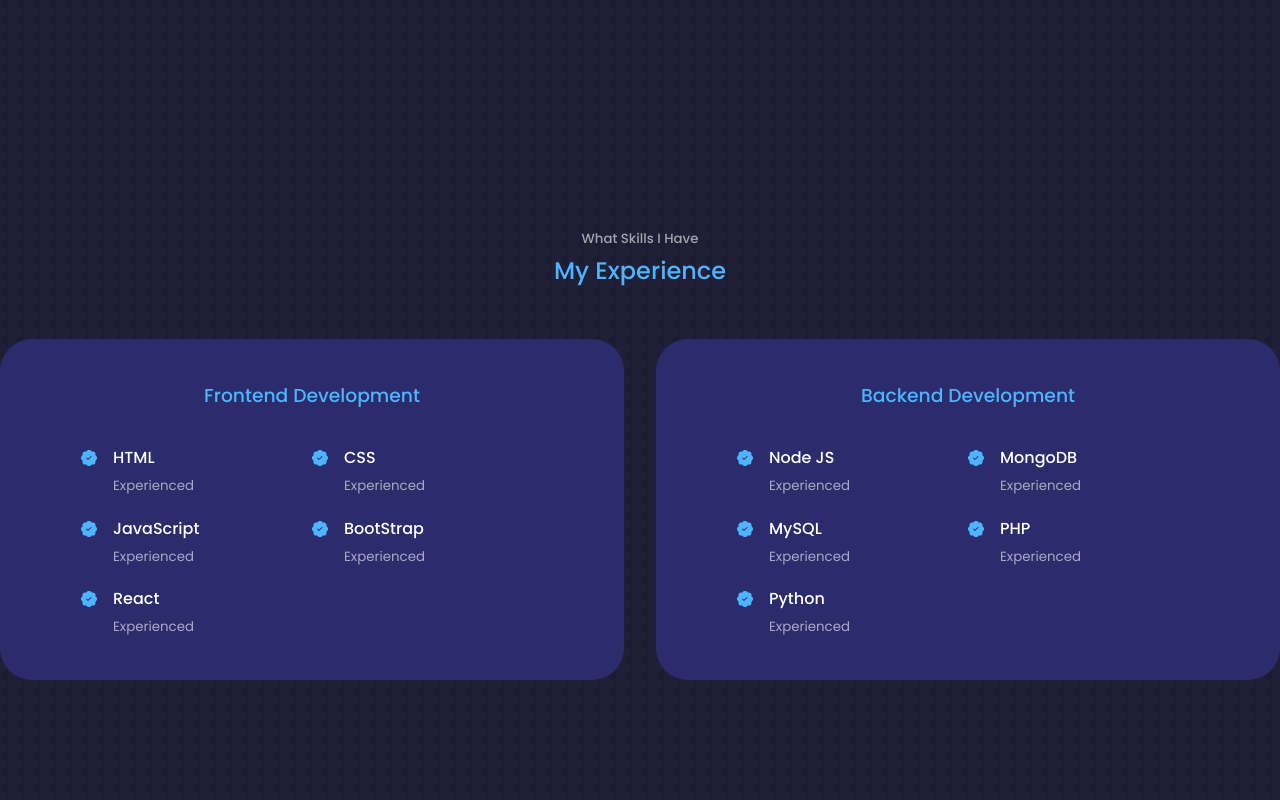
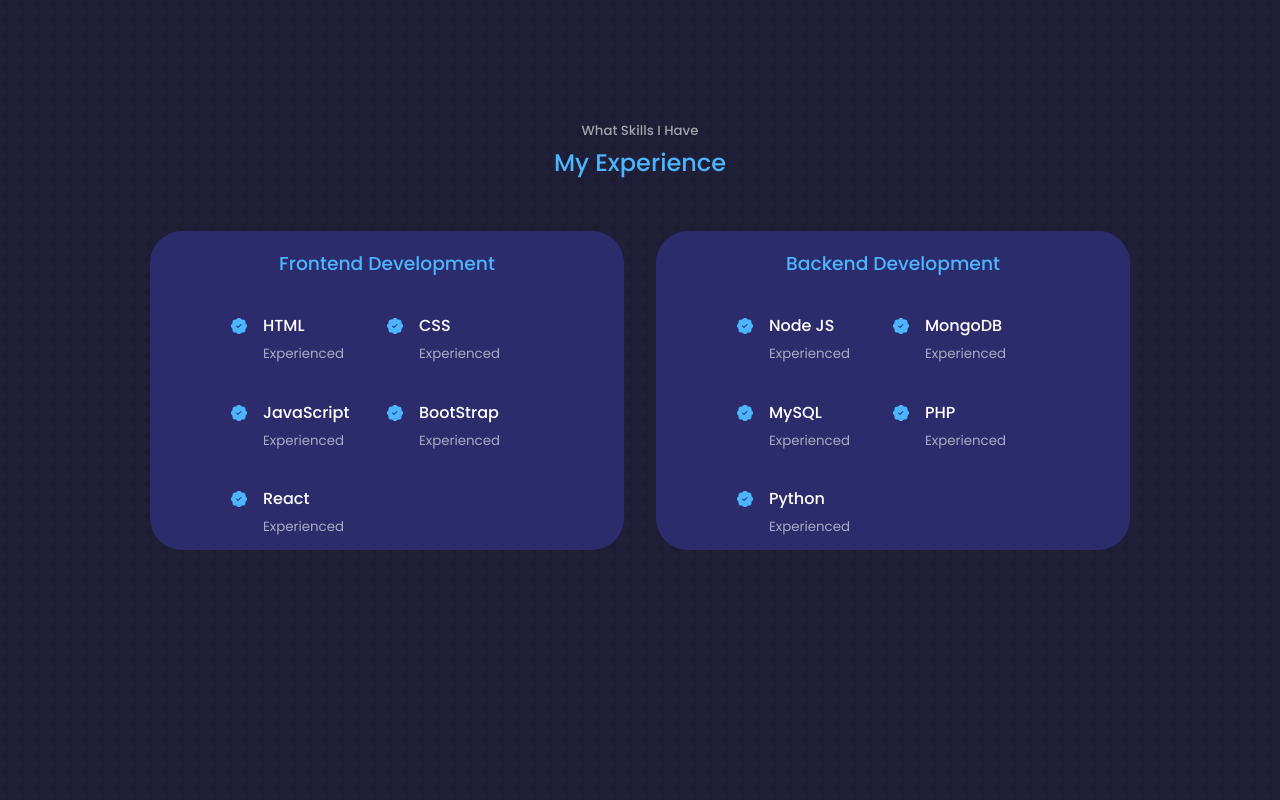
Before and after one commit to asadimran2877/Portfolio, a React (Create React App) app: page / in a window 1280 px wide. Shown: the part 1860-2660 px from the top of the page. Built offline with nearby package versions, Linux system fonts and the light colour scheme.

Commit message:
Experience Updated

```diff
--- a/src/components/Experience/Experience.css
+++ b/src/components/Experience/Experience.css
@@ -1,13 +1,17 @@
 .experience__container{
-    /* margin-left: 10px; */
     display: grid;
     grid-template-columns: 1fr 1fr;
     gap: 2rem;
+    padding-left: 150px;
+    padding-right: 150px;
 }
-
+#experience{
+    margin-top: 20px;
+}
 .experience__container > div{
     background: var(--color-bg-variant);
-    padding: 2.5rem 5rem;
+    padding: 1rem 5rem;
+    padding-bottom: 10px;
     border-radius: 2rem;
     border: 1px solid transparent;
     transition: var(--transition);
@@ -28,7 +32,7 @@
 .experience__content{
     display: grid;
     grid-template-columns: 1fr 1fr;
-    row-gap: 1rem;
+    row-gap: 2rem;
 }
 .experience__details{
     display: flex;
--- a/src/components/Experience/Experience.jsx
+++ b/src/components/Experience/Experience.jsx
@@ -13,7 +13,6 @@
           <div className="experience__content">
             <article className="experience__details">
               <BsPatchCheckFill className="experience__details-icon" />
-
               <div>
                 <h4>HTML</h4>
                 <small className="text-light">Experienced</small>
@@ -21,7 +20,6 @@
             </article>
             <article className="experience__details">
               <BsPatchCheckFill className="experience__details-icon" />
-
               <div>
                 <h4>CSS</h4>
                 <small className="text-light">Experienced</small>
```
